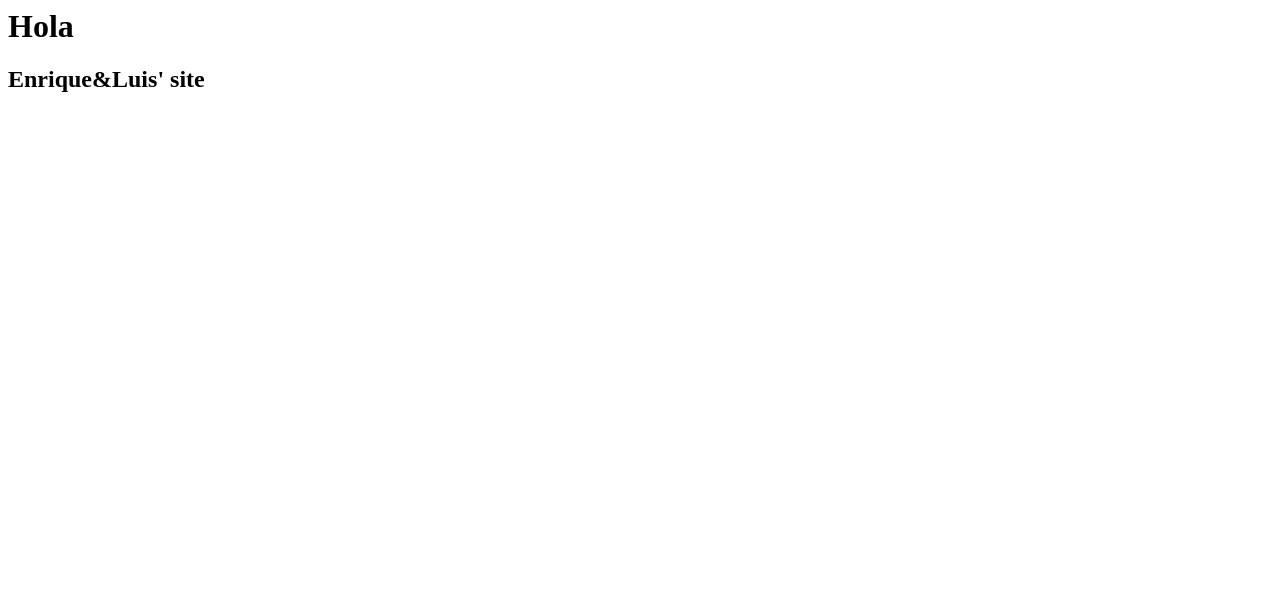
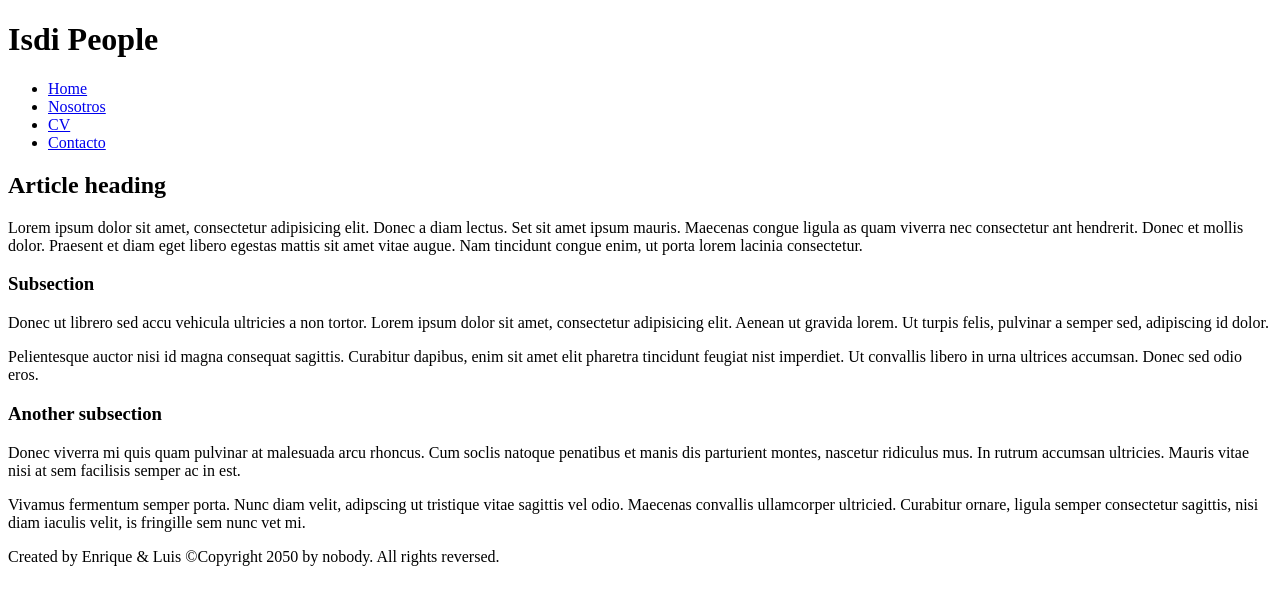
Before and after one commit to lroperod/202301-w1ch2-luis-ropero-enrique-jimenez, a plain HTML site: page index.html in a window 1280 px wide. Drawn offline with Linux system fonts and the light colour scheme; a web font is replaced by a local one.

Commit message:
Modified HomePage

```diff
--- a/index.html
+++ b/index.html
@@ -1,2 +1,85 @@
-<h1>Hola</h1>
-<h2>Enrique&Luis' site</h2>
+<!DOCTYPE html>
+<html lang="en">
+  <head>
+    <meta charset="utf-8" />
+    <meta name="viewport" content="width=device-width" />
+
+    <title>ISDI PEOPLE</title>
+    <link
+      href="https://fonts.googleapis.com/css?family=Open+Sans+Condensed:300|Sonsie+One"
+      rel="stylesheet" />
+
+  </head>
+
+  <body>
+    <!-- Here is our main header that is used across all the pages of our website -->
+
+    <header>
+      <h1>Isdi People</h1>
+    </header>
+
+    <nav>
+      <ul>
+        <li><a href="index.html">Home</a></li>
+        <li><a href="nosotros.html">Nosotros</a></li>
+        <li><a href="cv.html">CV</a></li>
+        <li><a href="contacto.html">Contacto</a></li>
+      </ul>
+
+      <!-- A Search form is another common non-linear way to navigate through a website. -->
+
+    </nav>
+
+    <!-- Here is our page's main content -->
+    <main>
+      <!-- It contains an article -->
+      <article>
+        <h2>Article heading</h2>
+
+        <p>
+          Lorem ipsum dolor sit amet, consectetur adipisicing elit. Donec a diam
+          lectus. Set sit amet ipsum mauris. Maecenas congue ligula as quam
+          viverra nec consectetur ant hendrerit. Donec et mollis dolor. Praesent
+          et diam eget libero egestas mattis sit amet vitae augue. Nam tincidunt
+          congue enim, ut porta lorem lacinia consectetur.
+        </p>
+
+        <h3>Subsection</h3>
+
+        <p>
+          Donec ut librero sed accu vehicula ultricies a non tortor. Lorem ipsum
+          dolor sit amet, consectetur adipisicing elit. Aenean ut gravida lorem.
+          Ut turpis felis, pulvinar a semper sed, adipiscing id dolor.
+        </p>
+
+        <p>
+          Pelientesque auctor nisi id magna consequat sagittis. Curabitur
+          dapibus, enim sit amet elit pharetra tincidunt feugiat nist imperdiet.
+          Ut convallis libero in urna ultrices accumsan. Donec sed odio eros.
+        </p>
+
+        <h3>Another subsection</h3>
+
+        <p>
+          Donec viverra mi quis quam pulvinar at malesuada arcu rhoncus. Cum
+          soclis natoque penatibus et manis dis parturient montes, nascetur
+          ridiculus mus. In rutrum accumsan ultricies. Mauris vitae nisi at sem
+          facilisis semper ac in est.
+        </p>
+
+        <p>
+          Vivamus fermentum semper porta. Nunc diam velit, adipscing ut
+          tristique vitae sagittis vel odio. Maecenas convallis ullamcorper
+          ultricied. Curabitur ornare, ligula semper consectetur sagittis, nisi
+          diam iaculis velit, is fringille sem nunc vet mi.
+        </p>
+      </article>
+
+      <!-- the aside content can also be nested within the main content -->
+      <aside>
+
+    <footer>
+      <p>Created by Enrique & Luis ©Copyright 2050 by nobody. All rights reversed.</p>
+    </footer>
+  </body>
+</html>
```
